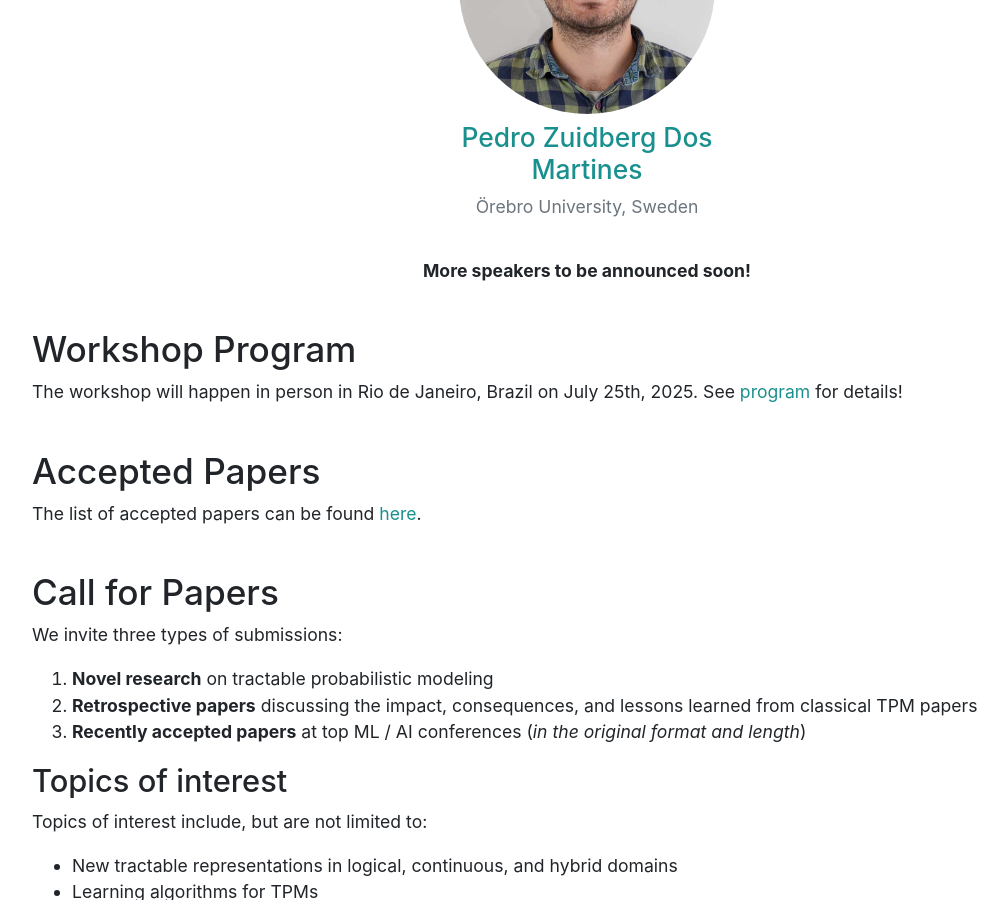
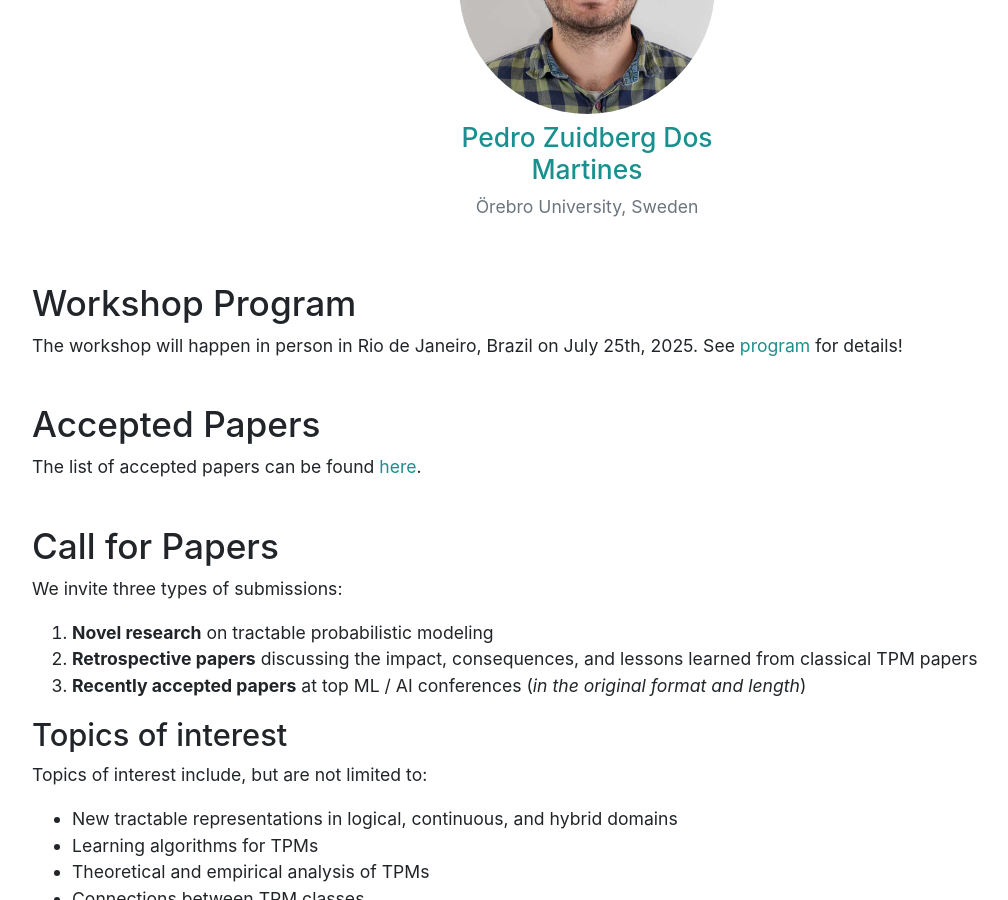
Before and after one commit to tractable-probabilistic-modeling/tpm2025, a Jekyll site: the page built from index.md, in a window 1280 px wide and 900 px high, scrolled down 1996 px. Shown: the whole window, without its empty margins (53-1061 px from the left). Built offline with Jekyll 4.4.1, drawn with Linux system fonts in a browser that asks for light colours.

Commit message:
Remove note about more speakers

```diff
--- a/index.md
+++ b/index.md
@@ -60,9 +60,7 @@ All times are end-of-day AOE.
 
 {% endfor %}
 </div>
-<div class="text-center">
-<p style="margin-top:20px;margin-bottom:0px"><strong>More speakers to be announced soon!</strong></p>
-</div>
+
 
 <h2>Workshop Program</h2>
 The workshop will happen in person in Rio de Janeiro, Brazil on July 25th, 2025.
```
